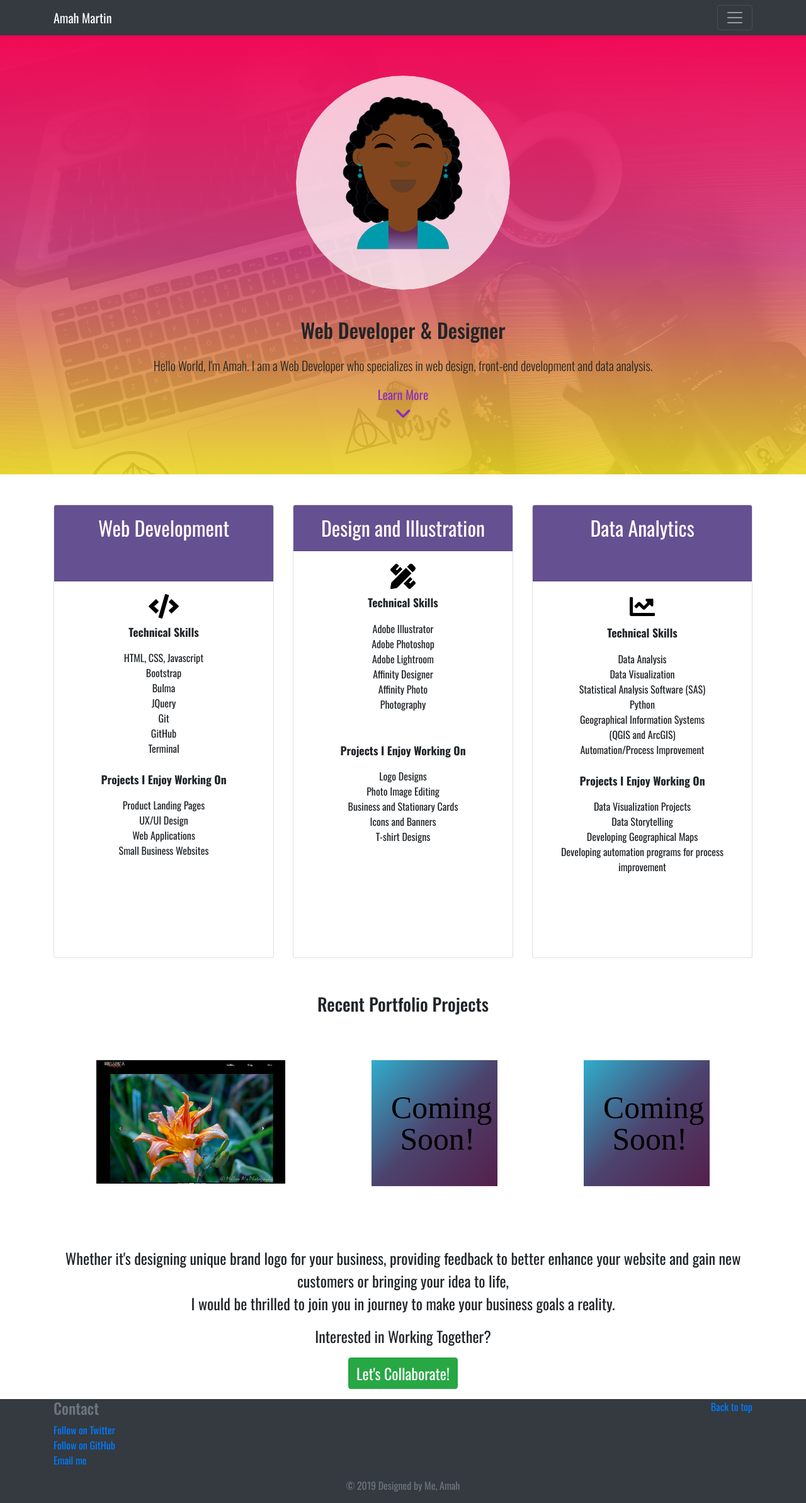
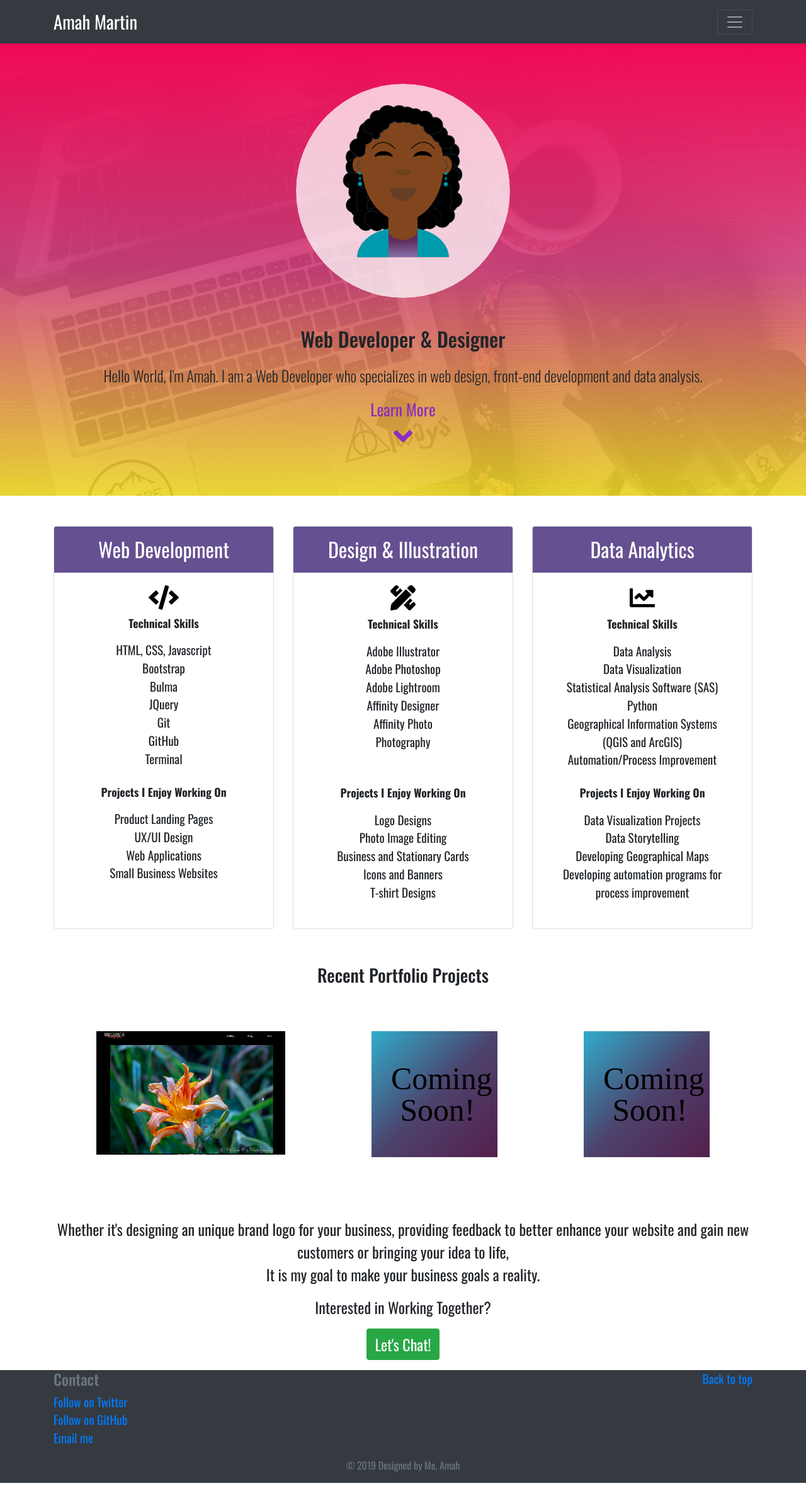
Before and after one commit to ammartin8/tech-portfolio, a plain HTML site: page index.html in a window 1280 px wide. Shown: the whole page at 63% size. After the commit the page ends 2354 px from the top, so only its background shows below. Drawn offline with nearby package versions, Linux system fonts and the light colour scheme.

Commit message:
Add visual changes to webpage and add link to current project

```diff
--- a/css/styles.css
+++ b/css/styles.css
@@ -9,6 +9,15 @@ html {
 
 body {
     font-family: 'Oswald', sans-serif;
+}
+
+/*navbar header styling*/
+#navbarHeader p, a{
+    font-size: 1.2em;
+}
+
+.logo {
+    font-size: 1.8em;
 }
 /* Bootstrap Jumbotron styling*/
 .jumbotron {
@@ -73,7 +82,7 @@ body {
 }
 
 .cardLength {
-    height: 45rem;
+    height: 40rem;
 }
 
 .card-body img {
@@ -84,22 +93,9 @@ body {
     font-size: 1.1em;
 }
 
+/*styling list items in each skill section card*/
 .listItems {
-    font-size: 1.0em;
-}
-/* Zoom in effect on Portfolio Projects */
-.photoPortStyle:hover,
-.photoPortStyle:focus {
-    width: 100%;
-    height: 100%;
-    animation-name: zoomin;
-    animation-duration: 3s;
-    animation-fill-mode: forwards;
-}
-@keyframes zoomin {
-    100%{
-        transform: scale(1.05);
-    }
+    font-size: 1.2em;
 }
 
 /* Profile Pic Animation*/
@@ -127,14 +123,15 @@ body {
 };
 
 /* Overlay of project images */
-.portfolioImage:hover {
-    color: aqua;
+
+
+/* Styling all links on page  */
+footer a,
+footer a:hover{
+    color: #fff;
+    font-size: 1.2em;
 }
 
-/* Styling all links on page  */
-a:hover {
-    color: tomato;
-}
 
 .nounderline {
     text-decoration: none !important;
--- a/index.html
+++ b/index.html
@@ -8,7 +8,6 @@
     <link rel="stylesheet" href="css/styles.css">
     <link rel="stylesheet" href="css/normalize.css">
     <link href="https://unpkg.com/aos@2.3.1/dist/aos.css" rel="stylesheet">
-    <link rel="stylesheet" href="https://stackpath.bootstrapcdn.com/font-awesome/4.7.0/css/font-awesome.min.css">
     <link href="https://fonts.googleapis.com/css?family=Oswald:200,300,400,500,600,700&display=swap" rel="stylesheet">
   </head>
 
@@ -36,7 +35,7 @@
 
   <div class="navbar navbar-dark bg-dark shadow-sm">
     <div class="container d-flex justify-content-between">
-      <a href="#" class="navbar-brand d-flex align-items-center">
+      <a href="#" class="navbar-brand d-flex align-items-center logo">
         <font-weight-bold>Amah Martin</font-weight-bold>
       </a>
       <button class="navbar-toggler" type="button" data-toggle="collapse" data-target="#navbarHeader" aria-controls="navbarHeader" aria-expanded="false" aria-label="Toggle navigation">
@@ -52,10 +51,10 @@
     <div class="container">
       <img src="img/illustrated_profile.svg" class="img-fluid rounded-circle col-4 mb-4 profilepic" style="width: 400px" >
       <h1 class="jumbotron-heading">Web Developer & Designer</h1>
-      <p class="lead">Hello World, I'm Amah. I am a Web Developer who specializes in web design, front-end development and data analysis.</p>
+      <p class="lead paragraphText">Hello World, I'm Amah. I am a Web Developer who specializes in web design, front-end development and data analysis.</p>
       <p>
-        <a href="#skillSection" class="nounderline" style="color: rgb(139, 46, 192); font-size: 20px">Learn More
-        <br><i class="fa fa-angle-down learnMoreHover" aria-hidden="true" style="color: rgb(139, 46, 192); font-size: 1.5em"></i></a>
+        <a href="#skillSection" class="nounderline text-center" style="color: rgb(139, 46, 192); font-size: 1.6em">Learn More
+        <br><img src="img/angle-down-purple.svg" class="learnMoreHover" aria-hidden="true" style="color: rgb(139, 46, 192); width: 1.2em"></a>
       </p>
     </div>
   </section>
@@ -66,7 +65,7 @@
 
         <div class="col-xs-12 col-sm-12 col-lg-4 mx-auto cardLength mb-2">
           <div class="card mb-4 h-100">
-            <p class="text-center card-header skillHeader text-nowrap">Web Development<br>&nbsp;</p>
+            <p class="text-center card-header skillHeader text-nowrap">Web Development</p>
             <div class="card-body">
               <img src="img/code.svg" class="img-fluid d-block mx-auto mb-2" style="width: 3em">
               <p class="subheader text-center font-weight-bold">Technical Skills</p>
@@ -94,7 +93,7 @@
 
         <div class="col-xs-12 col-sm-12 col-lg-4 mx-auto cardLength mb-2">
           <div class="card mb-4 h-100">
-              <p class="text-center card-header skillHeader">Design and Illustration</p>
+              <p class="text-center card-header skillHeader">Design & Illustration</p>
               <div class="card-body">
               <img src="img/pencil-ruler.svg" class="img-fluid d-block mx-auto mb-2">
               <p class="subheader text-center font-weight-bold">Technical Skills</p>
@@ -122,7 +121,7 @@
 
           <div class="col-xs-12 col-sm-12 col-lg-4 mx-auto cardLength mb-2">
             <div class="card mb-4 h-100">
-                <p class="text-center card-header skillHeader">Data Analytics<br>&nbsp;</p>
+                <p class="text-center card-header skillHeader">Data Analytics</p>
                 <div class="card-body">
                 <img src="img/chart-line.svg" class="img-fluid d-block mx-auto mb-2">
                 <p class="subheader text-center font-weight-bold">Technical Skills</p>
@@ -157,7 +156,7 @@
       <div class="container mb-5 mt-3">
         <div class="row mx-auto">
           <div class=" col-xs-12 mx-auto py-4" data-aos="fade-up" data-aos-duration="2000">
-            <img src="img/photoPortfolioSite.JPG" class="img-fluid portfolioImage" alt="Image preview of Mellow A Photography website project" style="width: 300px">
+            <a href="https://ammartin8.github.io" target="_blank"><img src="img/photoPortfolioSite.JPG" class="img-fluid portfolioImage" alt="Image preview of Mellow A Photography website project" style="width: 300px"></a>
           </div>
           <div class=" col-xs-12 mx-auto py-4" data-aos="fade-up" data-aos-delay="400" data-aos-duration="2000">
             <img src="img/coming_soon_preview.svg" class="img-fluid d-block mx-auto comingSoonAnimate portfolioImage" alt="text stating coming soon" style="width: 200px">
@@ -171,10 +170,10 @@
 
     <!-- Collab Banner -->
     <div class="container text-center mb-3">
-          <br><p class="paragraphText">Whether it's designing unique brand logo for your business, providing feedback to better enhance your website and gain new customers or bringing your idea to life,
-            <br>I would be thrilled to join you in journey to make your business goals a reality.</p>
+          <br><p class="paragraphText">Whether it's designing an unique brand logo for your business, providing feedback to better enhance your website and gain new customers or bringing your idea to life,
+            <br>It is my goal to make your business goals a reality.</p>
         <p class="paragraphText">Interested in Working Together?</p>
-        <button class="btn btn-success callToAction"><a href="mailto:ammartin8249@gmail.com" class="callToActionLink">Let's Collaborate!</a></button>
+        <button class="btn btn-success callToAction"><a href="mailto:ammartin8249@gmail.com" class="callToActionLink">Let's Chat!</a></button>
     </div>
     <!-- /Collab Banner -->
 
@@ -203,8 +202,7 @@
   <script src="https://stackpath.bootstrapcdn.com/bootstrap/4.3.1/js/bootstrap.min.js"
       integrity="sha384-JjSmVgyd0p3pXB1rRibZUAYoIIy6OrQ6VrjIEaFf/nJGzIxFDsf4x0xIM+B07jRM"
       crossorigin="anonymous"></script>
-  <script src="js/app.js"></script>
-  <script src="https://kit.fontawesome.com/44f9f33b0e.js" crossorigin="anonymous"></script>
+  <script src="js/scripts.js"></script>
   <script src="https://unpkg.com/aos@2.3.1/dist/aos.js"></script>
   <script>
     AOS.init();
```
Also changed, not shown: img/angle-down-purple.svg (added).
